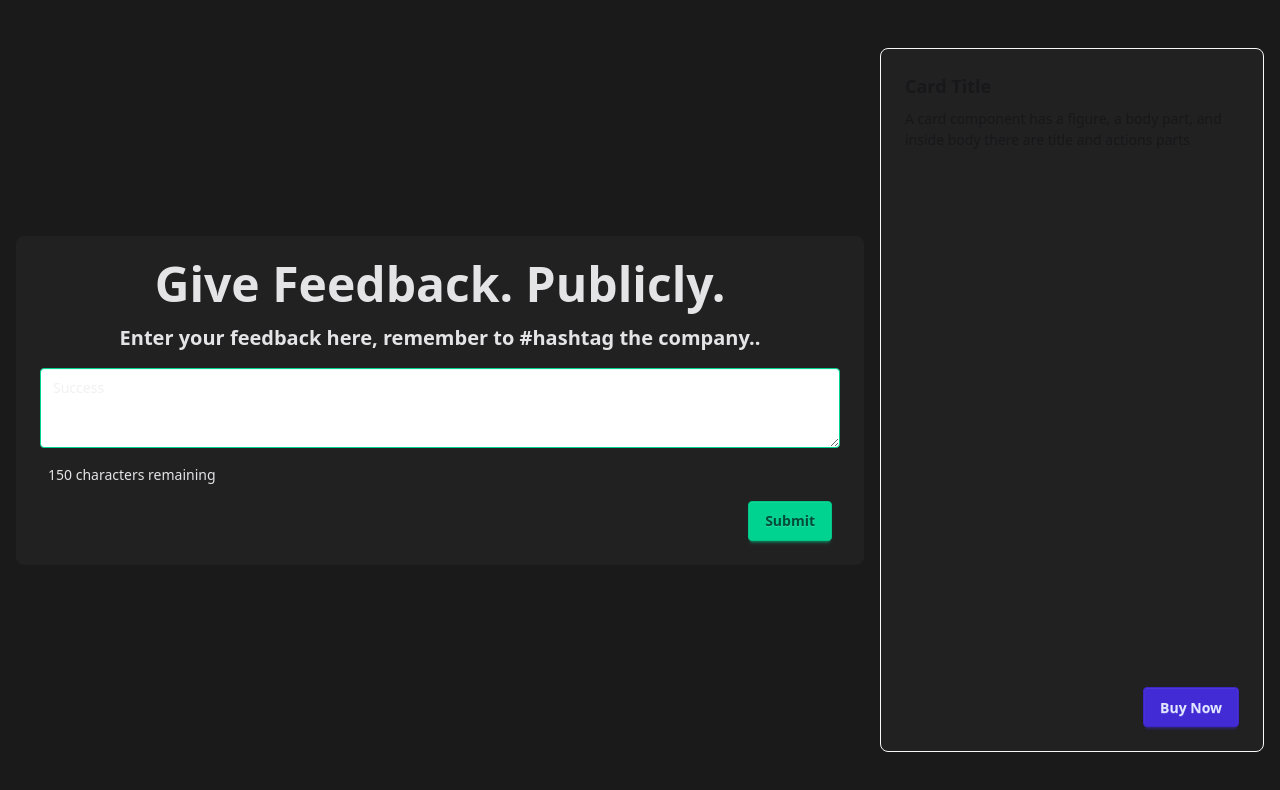
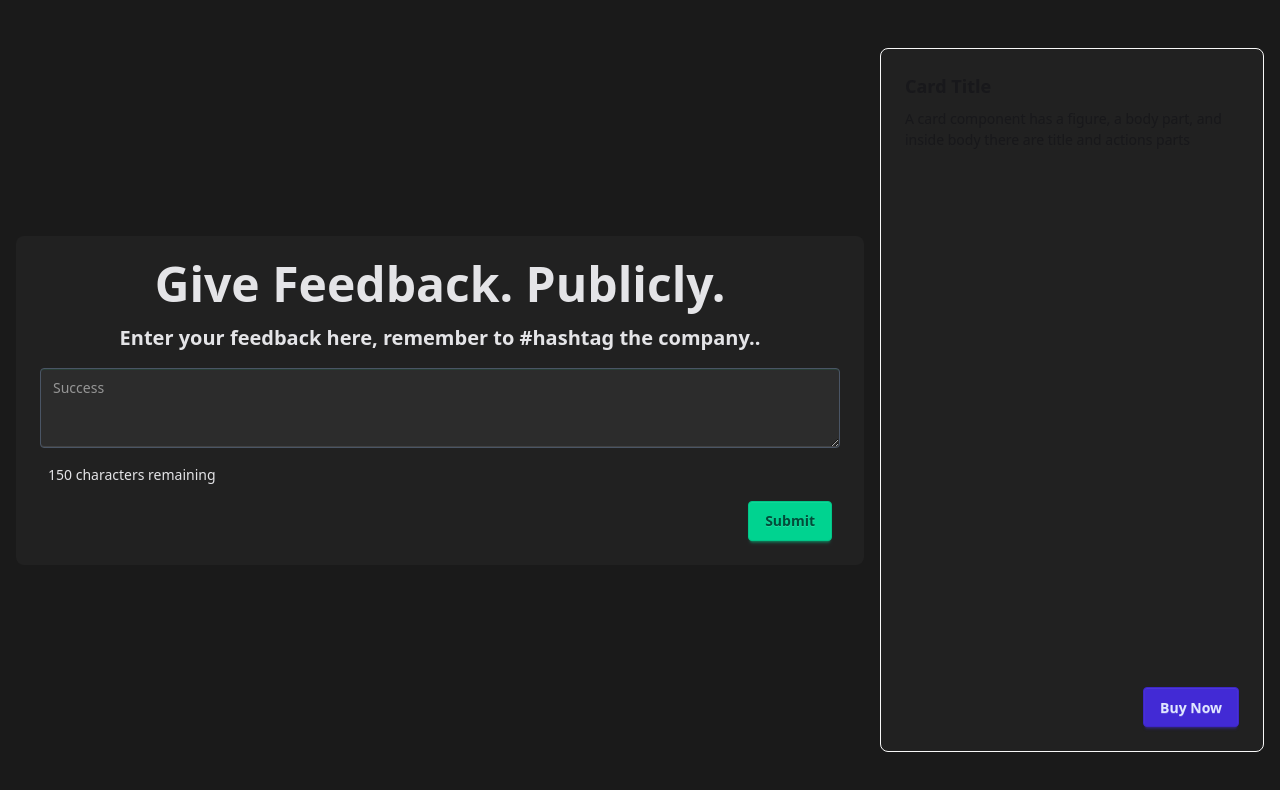
Before and after one commit to jacobferreras/your-voice, a Next.js app: page / in a window 1280 px wide. Shown: the top 790 px of the page. Built offline with nearby package versions, Linux system fonts and the light colour scheme.

Commit message:
style(TextArea): update styling for improved visibility and consistency

```diff
--- a/components/TextArea.tsx
+++ b/components/TextArea.tsx
@@ -11,7 +11,7 @@ const TextArea = ({ text, handleChange }: TextAreaProps) => {
       value={text}
       onChange={handleChange}
       placeholder="Success"
-      className="textarea textarea-success w-auto lg:w-200"
+      className="textarea textarea-success w-auto lg:w-200  border-gray-600 bg-[#2c2c2c] text-white"
       maxLength={150}
     ></textarea>
   );
```
